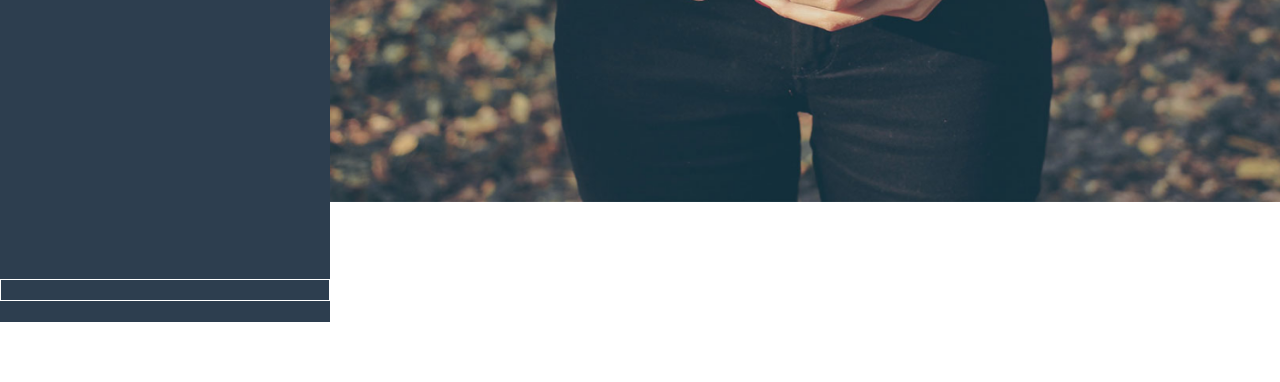
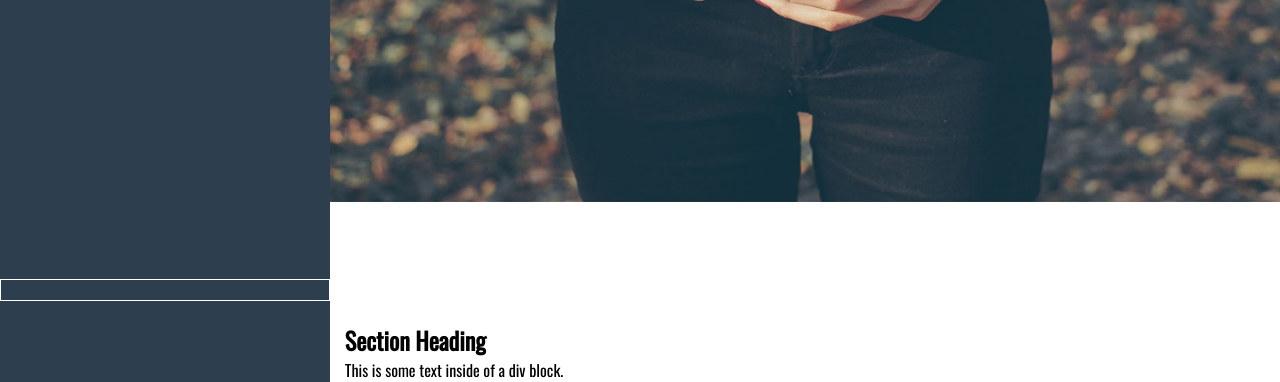
Before and after one commit to zhlgshv/Incredible, a plain HTML site: page index.html in a window 1280 px wide. Shown: the part 482-864 px from the top of the page. Before the commit the page ends 804 px from the top, so only its background shows below. Drawn offline with nearby package versions, Linux system fonts and the light colour scheme.

Commit message:
heading title

```diff
--- a/index.html
+++ b/index.html
@@ -37,7 +37,12 @@
 
             <div class="section">
                 <div class="container">
-
+                    <div class="heading">
+                        <div class="heading-title">
+                            <h2>Section Heading</h2>
+                            <p>This is some text inside of a div block.</p>
+                        </div>
+                    </div>
                 </div>
             </div>
         </div>
```
